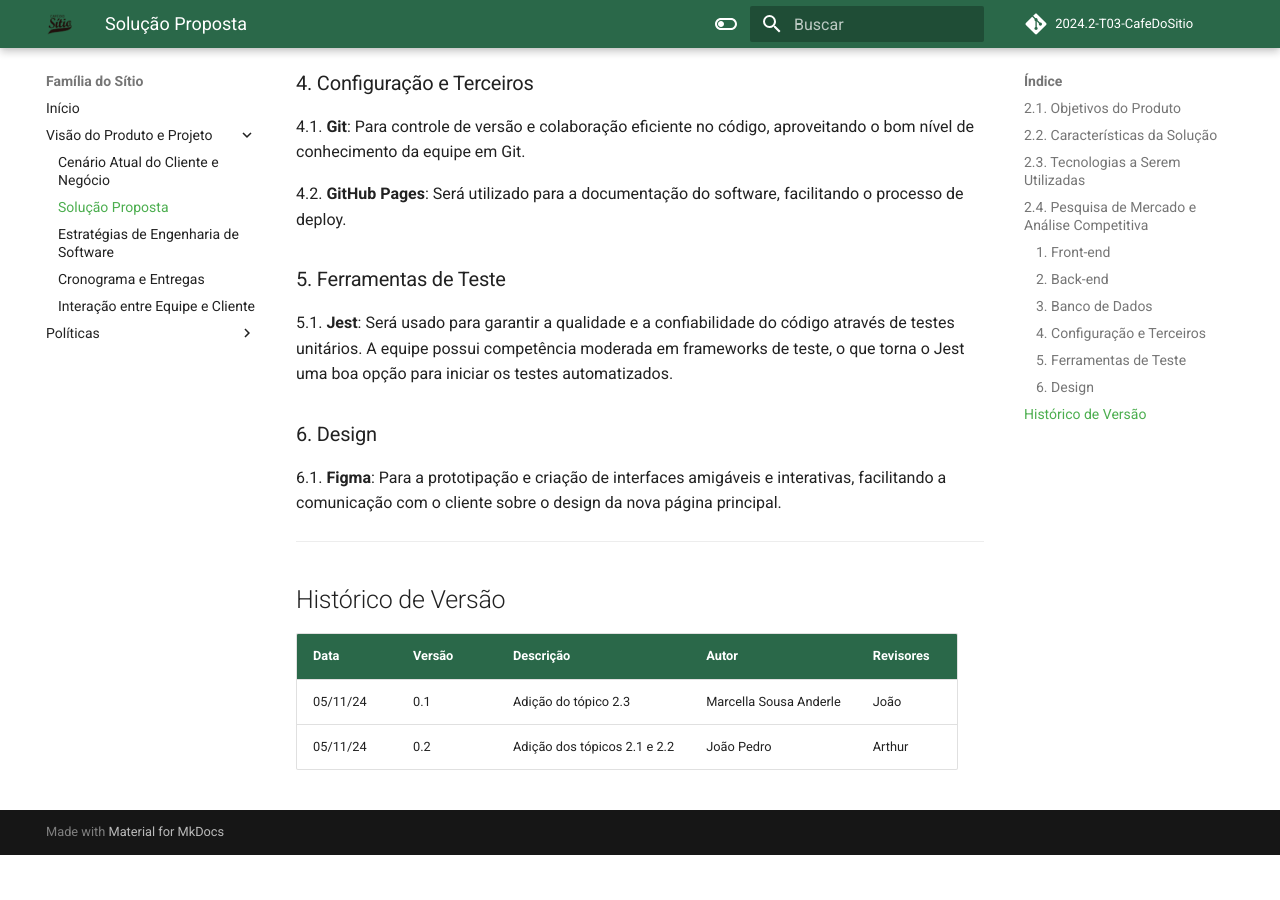
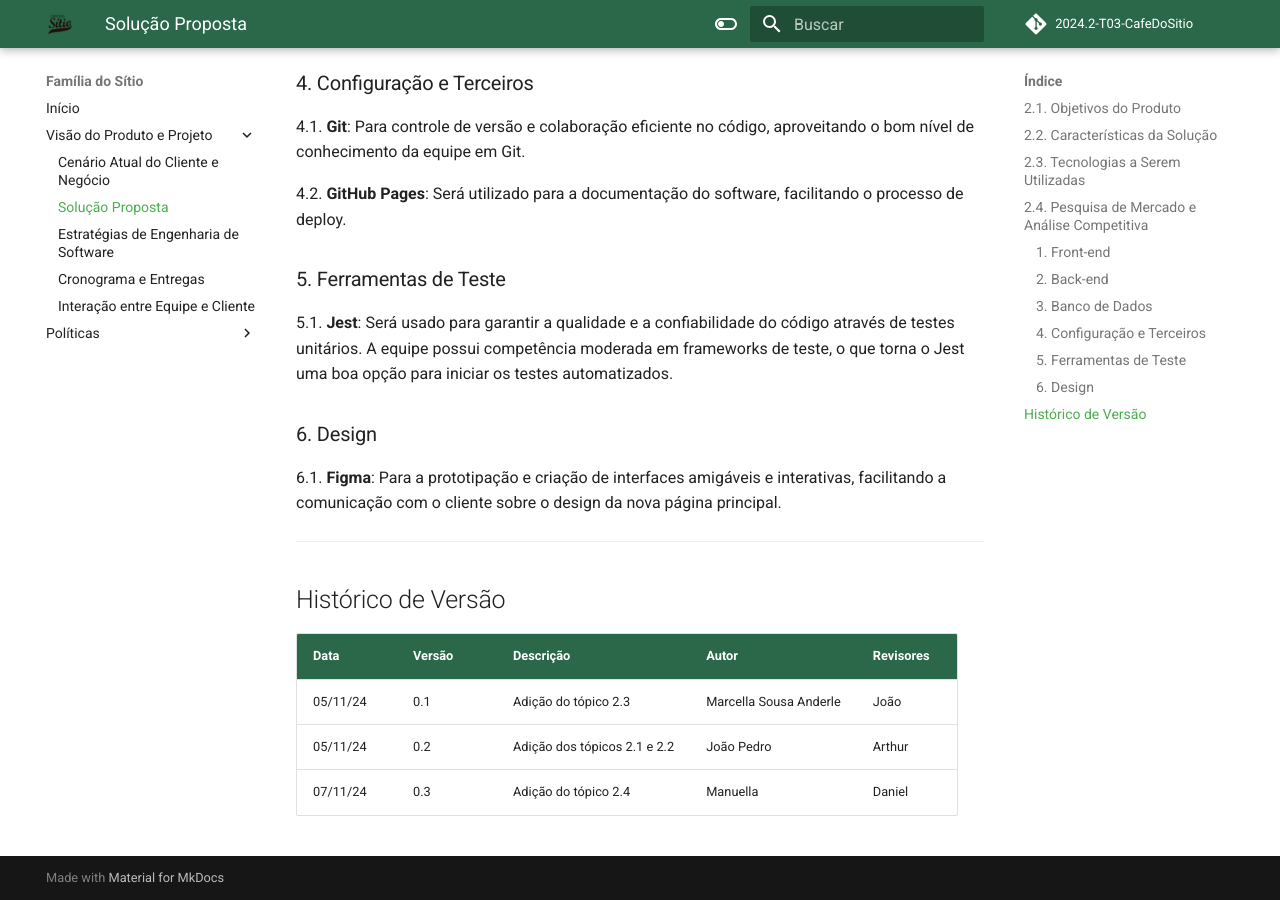
Before and after one commit to mdsreq-fga-unb/2024.2-T03-CafeDoSitio, an MkDocs documentation site: the page built from docs/sections/2-docPage/2-solucaoProposta.md, in a window 1280 px wide and 900 px high, scrolled down 2775 px. Built offline with MkDocs 1.6.1 and Material for MkDocs 9.7.7, drawn with Linux system fonts in a browser that asks for light colours; comment, search, counter and statistics services are not loaded; before the commit the page ends 3630 px from its top, so only the background shows below that.

Commit message:
docs: adicionando autor e revisor no histórico

```diff
--- a/docs/sections/2-docPage/2-solucaoProposta.md
+++ b/docs/sections/2-docPage/2-solucaoProposta.md
@@ -87,3 +87,4 @@ A nossa solução proposta para a Família do Sítio se diferencia por oferecer
 | -------- | ------ | ----------------------- | ---------------------- | --------- |
 | 05/11/24 | 0.1    | Adição do tópico 2.3    | Marcella Sousa Anderle | João      |
 | 05/11/24 | 0.2    | Adição dos tópicos 2.1 e 2.2 | João Pedro | Arthur |
+| 07/11/24 | 0.3    | Adição do tópico 2.4 | Manuella | Daniel |
```
